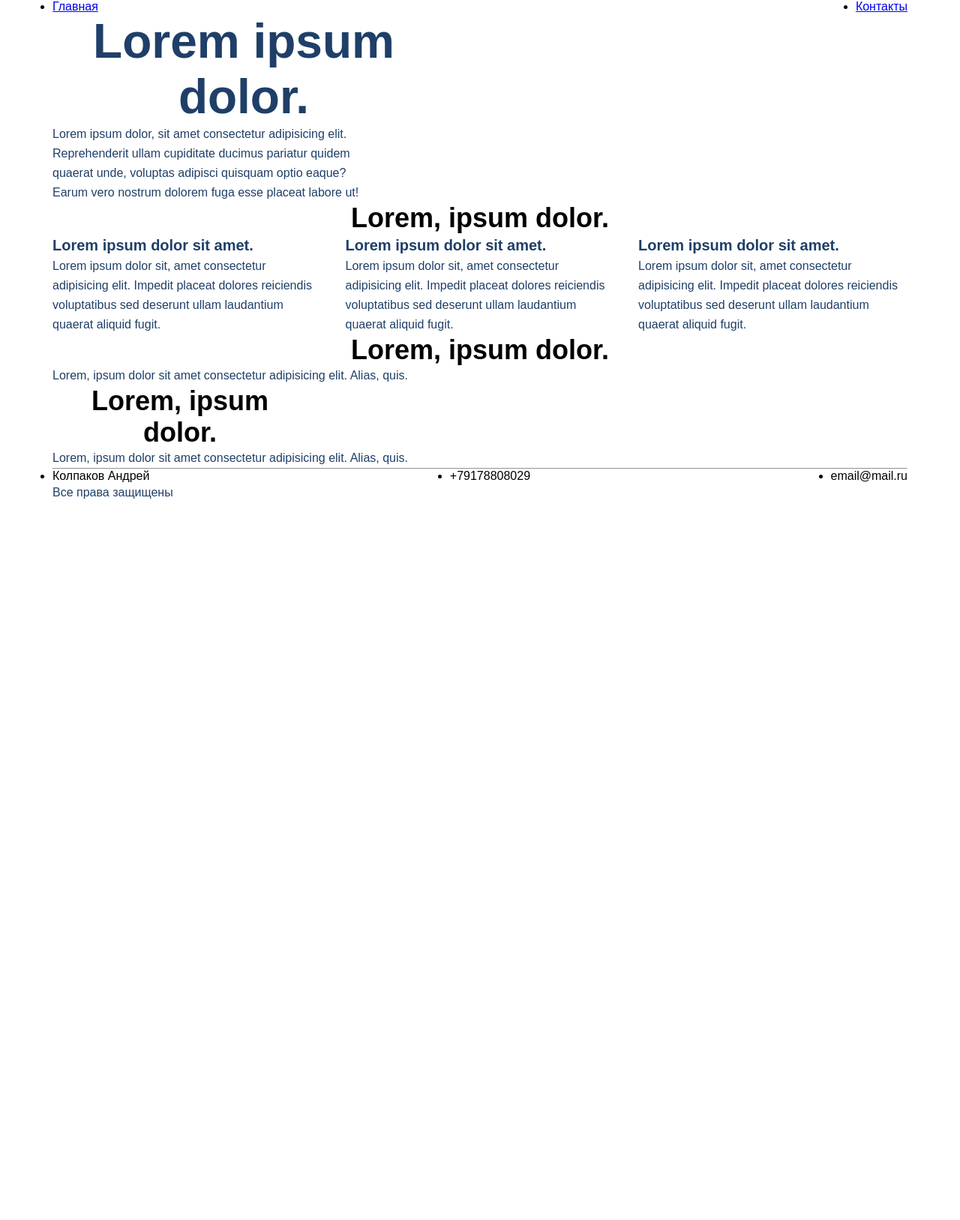
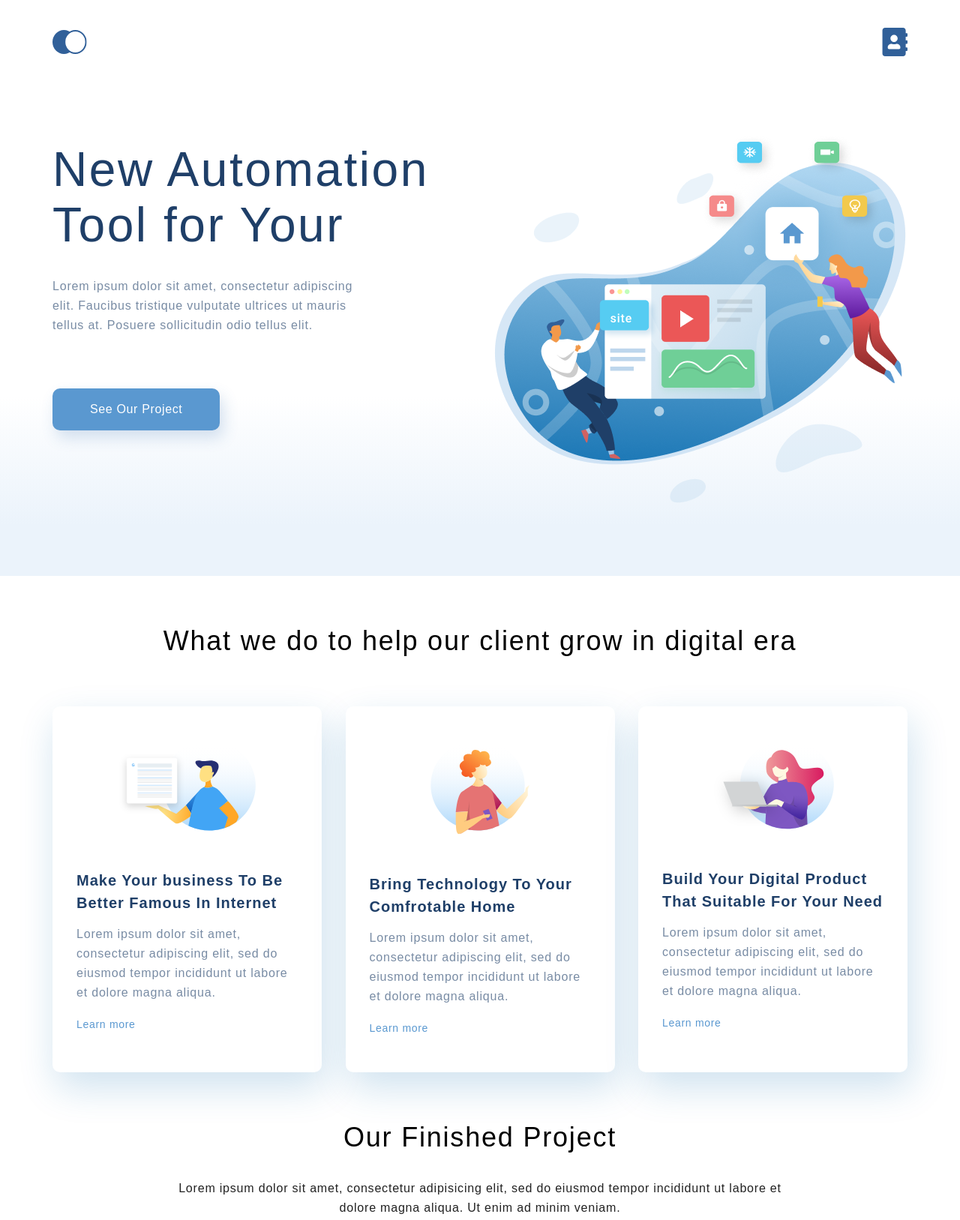
Before and after one commit to Andreykolpakow/html-CSS, a plain HTML site: page lessons/index.html in a window 1280 px wide. Shown: the top 1627 px of the page at 75% size. Before the commit the page ends 800 px from the top, so only its background shows below. Drawn offline with Linux system fonts and the light colour scheme.

Commit message:
End of start page

```diff
--- a/lessons/index.html
+++ b/lessons/index.html
@@ -12,101 +12,109 @@
 <body>
 
   <div class="top">
-    <div class="container">
+    <div class="container top_box">
       <ul class="header">
-        <li><a href="index.html">Главная</a></li>
-        <li><a href="contacts.html">Контакты</a></li>
+        <li><a href="index.html"><img src="images/logo.svg" alt="logo"></a></li>
+        <li><a href="contacts.html"><img src="images/contacts.svg" alt="contacts"></a></li>
       </ul>
       <!-- <header>
         <a href="index.html">Главная</a>
         <a href="contacts.html">Контакты</a>
       </header> -->
       <div class="top_info">
-        <h1 class="top_heading">Lorem ipsum dolor.</h1>
-        <p class="text top_text">Lorem ipsum dolor, sit amet consectetur adipisicing elit. Reprehenderit ullam
-          cupiditate ducimus
-          pariatur quidem quaerat unde, voluptas adipisci quisquam optio eaque? Earum vero nostrum dolorem fuga esse
-          placeat labore ut!</p>
-
+        <h1 class="top_heading">New Automation Tool for Your</h1>
+        <p class="text top_text">Lorem ipsum dolor sit amet, consectetur adipiscing elit. Faucibus tristique vulputate
+          ultrices ut mauris tellus at. Posuere sollicitudin odio tellus elit.</p>
+        <a href="#" class="top_button">See Our Project</a>
       </div>
     </div>
   </div>
 
   <div class="what-we-do container">
-    <h3 class="heading">Lorem, ipsum dolor.</h3>
+    <h3 class="heading">What we do to help our client grow in digital era</h3>
     <div class="card-box">
       <div class="card">
-        <h4 class="heading-mini">Lorem ipsum dolor sit amet.</h4>
-        <p class="text">Lorem ipsum dolor sit, amet consectetur adipisicing elit. Impedit placeat dolores reiciendis
-          voluptatibus sed deserunt ullam laudantium quaerat aliquid fugit.</p>
+        <img class="card_image" src="images/card-1.svg" alt="card-1">
+        <h4 class="heading-mini">Make Your business To Be
+          Better Famous In Internet</h4>
+        <p class="text card-text">Lorem ipsum dolor sit amet, consectetur adipiscing elit, sed do eiusmod tempor
+          incididunt ut
+          labore et dolore magna aliqua. </p>
+        <a href="#" class="card_link">Learn more</a>
       </div>
       <div class="card">
-        <h4 class="heading-mini">Lorem ipsum dolor sit amet.</h4>
-        <p class="text">Lorem ipsum dolor sit, amet consectetur adipisicing elit. Impedit placeat dolores reiciendis
-          voluptatibus sed deserunt ullam laudantium quaerat aliquid fugit.</p>
+        <img class="card_image" src="images/card-2.svg" alt="card-2">
+        <h4 class="heading-mini">Bring Technology To Your
+          Comfrotable Home</h4>
+        <p class="text card-text">Lorem ipsum dolor sit amet, consectetur adipiscing elit, sed do eiusmod tempor
+          incididunt ut
+          labore et dolore magna aliqua. </p>
+        <a href="#" class="card_link">Learn more</a>
       </div>
       <div class="card">
-        <h4 class="heading-mini">Lorem ipsum dolor sit amet.</h4>
-        <p class="text">Lorem ipsum dolor sit, amet consectetur adipisicing elit. Impedit placeat dolores reiciendis
-          voluptatibus sed deserunt ullam laudantium quaerat aliquid fugit.</p>
+        <img class="card_image" src="images/card-3.svg" alt="card-3">
+        <h4 class="heading-mini">Build Your Digital Product
+          That Suitable For Your Need</h4>
+        <p class="text card-text">Lorem ipsum dolor sit amet, consectetur adipiscing elit, sed do eiusmod tempor
+          incididunt ut
+          labore et dolore magna aliqua. </p>
+        <a href="#" class="card_link">Learn more</a>
       </div>
     </div>
   </div>
 
   <div class="project container">
-    <h3 class="heading">Lorem, ipsum dolor.</h3>
-    <p class="text">Lorem, ipsum dolor sit amet consectetur adipisicing elit. Alias, quis.</p>
+    <h3 class="heading">Our Finished Project</h3>
+    <p class="text text-project">Lorem ipsum dolor sit amet, consectetur adipisicing elit, sed do eiusmod tempor
+      incididunt ut
+      labore
+      et dolore magna aliqua. Ut enim ad minim veniam.</p>
+    <div class="project_item">
+      <img class="project_image" src="images/project-1.png" alt="photo-1">
+      <p class="project_text">Smart Home Installation</p>
+    </div>
+    <div class="project__parent">
+      <div class="project_item project_item_margin">
+        <img class="project_image" src="images/project-2.png" alt="photo-2">
+        <p class="project_text project_text_mini">Sparklite App</p>
+      </div>
+      <div class="project_item">
+        <img class="project_image" src="images/project-3.png" alt="photo-3">
+        <p class="project_text project_text_mini">Car-Rapetition App</p>
+      </div>
+    </div>
   </div>
 
-  <!-- <img src="" alt="">
-  <h1 class="h1_style">Мой учебный сайт</h1>
 
-  <p class="paragraf_style">Lorem ipsum dolor sit amet consectetur, adipisicing elit. Adipisci accusamus corrupti
-    repellendus sequi
-    reprehenderit mollitia tenetur voluptate amet provident odit saepe, id vel, expedita officiis soluta modi distinctio
-    a quia!</p>
-  <h3 class="h3_style">Подзаголовок h3</h3>
-  <h4 class="h4_style">Подзаголовок h4 с шрифтом меньшего размера, чем у h3</h4>
-  <p class="paragraf_style">Lorem ipsum dolor sit amet, consectetur adipisicing elit. Nesciunt sed eius qui facere, ab
-    corporis maxime eum
-    deserunt delectus iusto ipsum modi accusantium perspiciatis nobis? Libero non eos accusamus quos!</p>
-  <p class="paragraf_style">hello world</p>
-  <h3 class="h3_style">Ещё один подзаголовок h3</h3>
-  <p class="paragraf_style">Lorem ipsum, dolor sit amet consectetur adipisicing elit. Voluptatibus molestiae minima
-    aliquid rem obcaecati, odio
-    magni tempora quo perspiciatis dolor corporis deleniti eum itaque nostrum temporibus consequuntur animi. Inventore,
-    repellendus.</p>
-  <h3 class="h3_style">Финальный подзаголовок h3</h3>
-  <p class="paragraf_style">Lorem ipsum, dolor sit amet </p>
-  <hr>
-  <ul>
-    <li>Колпаков Андрей</li>
-    <li>+79178808029</li>
-    <li>email@mail.ru</li>
-  </ul>
-  <p class="paragraf_style">Все права защищены</p> -->
 
   <div class="footer">
     <div class="container">
       <div class="footer-top">
         <div class="footer-text">
-          <h3 class="heading heading_footer">Lorem, ipsum dolor.</h3>
-          <p class="text text_footer">Lorem, ipsum dolor sit amet consectetur adipisicing elit. Alias, quis.</p>
+          <h3 class="heading heading_footer">Intersted to woek
+            with our team?</h3>
+          <p class="text text_footer">Lorem ipsum dolor sit amet, consectetur adipisicing elit, sed do eiusmod tempor
+            incididunt ut labore et dolore magna aliqua. Ut enim ad minim veniam.</p>
         </div>
+        <a href="#" class="footer_button">Let’s Talk</a>
+
       </div>
-      <hr>
+    </div>
+    <hr>
+    <div class="container">
       <div class="footer-bottom">
-        <ul class="footer-info">
-          <li>Колпаков Андрей</li>
-          <li>+79178808029</li>
-          <li>email@mail.ru</li>
-        </ul>
+        <ol class="footer-info">
+          <li class="footer_list">Lorem ipsum dolor sit amet, consectetur adipisicing elit.</li>
+          <li class="footer_list">+7-812-7313-4321</li>
+          <li class="footer_list">hello.site@gmail.com</li>
+        </ol>
         <div class="footer-copy">
-          <p class="text">Все права защищены</p>
+          <p class="text footer_copy_text">2021 All rights reserved.</p>
         </div>
       </div>
     </div>
   </div>
+  </div>
 </body>
 
 </html>
--- a/lessons/style.css
+++ b/lessons/style.css
@@ -1,20 +1,43 @@
+div {
+  display: block;
+}
+
 * {
   margin: 0;
   padding: 0;
 }
+
 
 body {
   font-family: sans-serif;
 }
 
 .container {
-  width: 1140px;
+  max-width: 1140px;
   margin: 0 auto;
+  display: flex;
+  flex-direction: column;
+  height: 100%;
+
+}
+
+top_box {
+  display: flex;
+  flex-direction: column;
+  height: 100%;
+}
+
+.top {
+  Height: 768px;
+  background: linear-gradient(0deg, #EBF3FB 8.84%, rgba(152, 195, 232, 0) 31.12%);
+
 }
 
 .text {
   font-size: 16px;
   line-height: 26px;
+  letter-spacing: 0.05em;
+  opacity: 0.6;
   color: #1F3F68;
 }
 
@@ -25,14 +48,50 @@ body {
 .header {
   display: flex;
   justify-content: space-between;
+  list-style-type: none;
+  height: 48px;
+  padding-top: 34px;
+  align-items: center;
+}
 
+.top_info {
+  padding-top: 107px;
+  flex-grow: 1;
+  background-image: url(images/tob_back.png);
+  background-repeat: no-repeat;
+  background-position: right center;
 }
 
 .top_heading {
   font-size: 64px;
+  font-weight: 300;
+  line-height: 74px;
   color: #1F3F68;
   width: 510px;
+  letter-spacing: 0.04em;
+  font-style: normal;
+  margin-bottom: 32px;
+  /* padding-top: 107px; */
+  /* text-align: center; */
+
+}
+
+.top_button {
+
+  font-style: normal;
+  font-weight: 400;
+  font-size: 16px;
+  line-height: 26px;
   text-align: center;
+  letter-spacing: 0.04em;
+  color: #FFFFFF;
+  background: #5A98D0;
+  box-shadow: 5px 10px 20px rgba(53, 110, 173, 0.2);
+  border-radius: 10px;
+  padding: 15px 50px;
+  text-decoration: none;
+  display: inline-block;
+  margin-top: 71px;
 }
 
 .heading-contacts {
@@ -41,31 +100,191 @@ body {
   text-align: center;
 }
 
-.card-box {
-  display: flex;
-  justify-content: space-between;
-}
-
-.card {
-  width: 359px;
+.what-we-do {
+  padding-top: 64px;
 }
 
 .heading {
   font-size: 36px;
   text-align: center;
+  font-weight: 300;
+  line-height: 46px;
+  letter-spacing: 0.05em;
+  color: #000000;
+}
+
+.card-box {
+  display: flex;
+  justify-content: space-between;
+  padding-top: 64px;
+  padding-bottom: 64px;
+}
+
+.card {
+  width: 359px;
+  padding: 44px 32px;
+  box-sizing: border-box;
+  background: #FFFFFF;
+  box-shadow: 5px 20px 50px rgba(16, 112, 177, 0.2);
+  border-radius: 10px;
+  display: flex;
+  flex-direction: column;
+}
+
+.card_image {
+  align-self: center;
+  margin-bottom: 51px;
+}
+
+.card-text {
+  margin-bottom: 14px;
+}
+
+.card_link {
+  font-weight: 400;
+  font-size: 14px;
+  line-height: 30px;
+  letter-spacing: 0.05em;
+  color: #5A98D0;
+  text-decoration: none;
+
+}
+
+.project {}
+
+.project_item {
+  position: relative;
+  flex-grow: 1;
+}
+
+.project_image {
+  width: 100%;
+
+}
+
+.text-project {
+  width: 75%;
+  margin: 32px auto 64px;
+  color: #222222;
+  opacity: 1;
+  text-align: center;
+}
+
+.project_text {
+
+  font-style: normal;
+  font-weight: 400;
+  font-size: 32px;
+  line-height: 46px;
+
+  text-align: right;
+  letter-spacing: 0.05em;
+
+  color: #FFFFFF;
+  position: absolute;
+  top: 64px;
+  right: 64px;
+
+}
+
+.project__parent {
+  display: flex;
+  justify-content: space-between;
+  margin-top: 32px;
+}
+
+.project_item_margin {
+  margin-right: 32px;
+}
+
+.project_text_mini {
+  font-size: 28px;
+  color: #FFFFFF;
+  right: auto;
+  top: 32px;
+  left: 32px;
+}
+
+.footer {
+
+  background: #316099;
+  padding-top: 91px;
+  padding-bottom: 64px;
+  margin-top: 112px;
+
+}
+
+/* .footer_box {
+
+
+  position: absolute;
+  width: 1366px;
+  height: 657px;
+  left: 0px;
+  top: 2716px;
+
+
+  background: #316099;
+
+} */
+
+.footer-top {
+  padding-bottom: 96px;
+  display: flex;
+  justify-content: space-between;
+  align-items: center;
+}
+
+.footer-text {
+  width: 495px;
 }
 
 .heading_footer {
   width: 340px;
+  /* Intersted to woek with our team? */
+  text-align: left;
+  color: #FFFFFF;
+  margin-bottom: 32px;
 }
 
 .text_footer {
-  width: 495px;
+  color: #FFFFFF;
+}
+
+.footer_button {
+  padding: 15px 80px;
+  font-size: 16px;
+  line-height: 26px;
+  text-align: center;
+  letter-spacing: 0.04em;
+  text-decoration: none;
+  color: #FFFFFF;
+  background: #5A98D0;
+}
+
+hr {
+  opacity: 0.4;
 }
 
 .footer-info {
+  margin: 64px auto;
   display: flex;
   justify-content: space-between;
+}
+
+.footer_list {
+  flex-grow: 1;
+  flex-basis: 33.3%;
+  font-size: 16px;
+  line-height: 26px;
+  letter-spacing: 0.05em;
+  color: #FFFFFF;
+  margin-right: 32px;
+}
+
+.footer_copy_text {
+  color: #FFFFFF;
+  opacity: 0.4;
 }
 
 .contacts_form {
@@ -76,7 +295,9 @@ body {
 .heading-mini {
   font-size: 20px;
   line-height: 30px;
+  letter-spacing: 0.05em;
   color: #1F3F68;
+  margin-bottom: 14px;
 }
 
 .input-text {
```
Also changed, not shown: lessons/images/card-1.svg (added), lessons/images/card-2.svg (added), lessons/images/card-3.svg (added), lessons/images/contacts.svg (added), lessons/images/logo.svg (added), lessons/images/project-1.png (added), lessons/images/project-2.png (added), lessons/images/project-3.png (added), lessons/images/tob_back.png (added).
